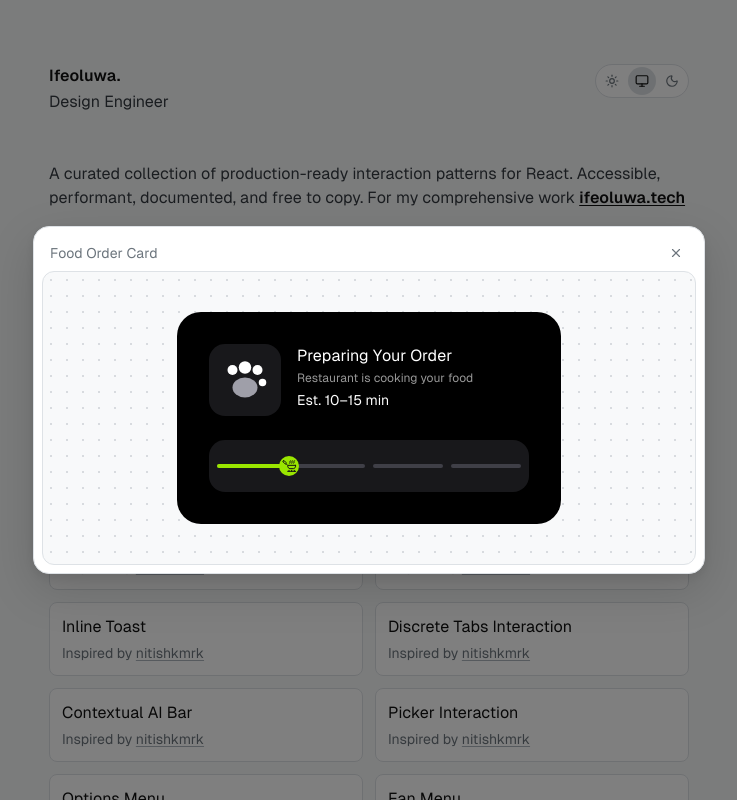
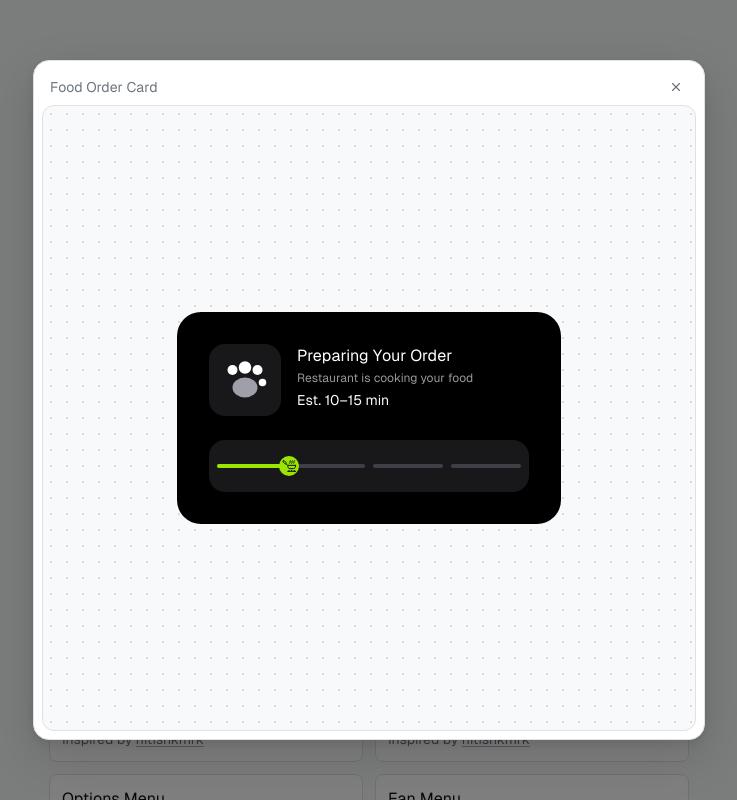
Before and after one commit to paul1029-ife/design-recreation, a Next.js app: page / in a window 1280 px wide. Both pictures are taken after a click on the button 477 px from the left and 295 px from the top of the page. Shown: the top 800 px of the page, without its empty margins (271-1008 px from the left). Built offline with nearby package versions, Linux system fonts and the light colour scheme.

Commit message:
feat: adjust height of Modal and PreviewSurface components for improved layout.

```diff
--- a/src/components/global/Modal.tsx
+++ b/src/components/global/Modal.tsx
@@ -124,7 +124,7 @@ export function Modal({ open, onClose, title, children, className }: ModalProps)
             exit={reduce ? { opacity: 0 } : { opacity: 0, scale: 0.96, y: 12 }}
             transition={reduce ? { duration: 0.01 } : spring.smooth}
             className={cn(
-              "relative flex max-h-[85dvh] w-full max-w-2xl flex-col",
+              "relative flex h-[85dvh] w-full max-w-2xl flex-col",
               "rounded-2xl border border-border bg-surface p-2 shadow-modal",
               "focus:outline-none",
               className,
@@ -147,7 +147,7 @@ export function Modal({ open, onClose, title, children, className }: ModalProps)
               </button>
             </header>
 
-            <PreviewSurface className="scrollbar-hide flex-1 overflow-y-auto">
+            <PreviewSurface className="scrollbar-hide flex-1 !h-auto min-h-0 overflow-y-auto">
               {children}
             </PreviewSurface>
           </motion.div>
--- a/src/components/preview/PreviewSurface.tsx
+++ b/src/components/preview/PreviewSurface.tsx
@@ -21,7 +21,7 @@ export function PreviewSurface({ children, className }: PreviewSurfaceProps) {
   return (
     <div
       className={cn(
-        "preview-canvas flex min-h-[260px] items-center justify-center",
+        "preview-canvas flex h-[420px] items-center justify-center",
         "overflow-hidden rounded-xl border border-border bg-surface-base p-6",
         className,
       )}
```
